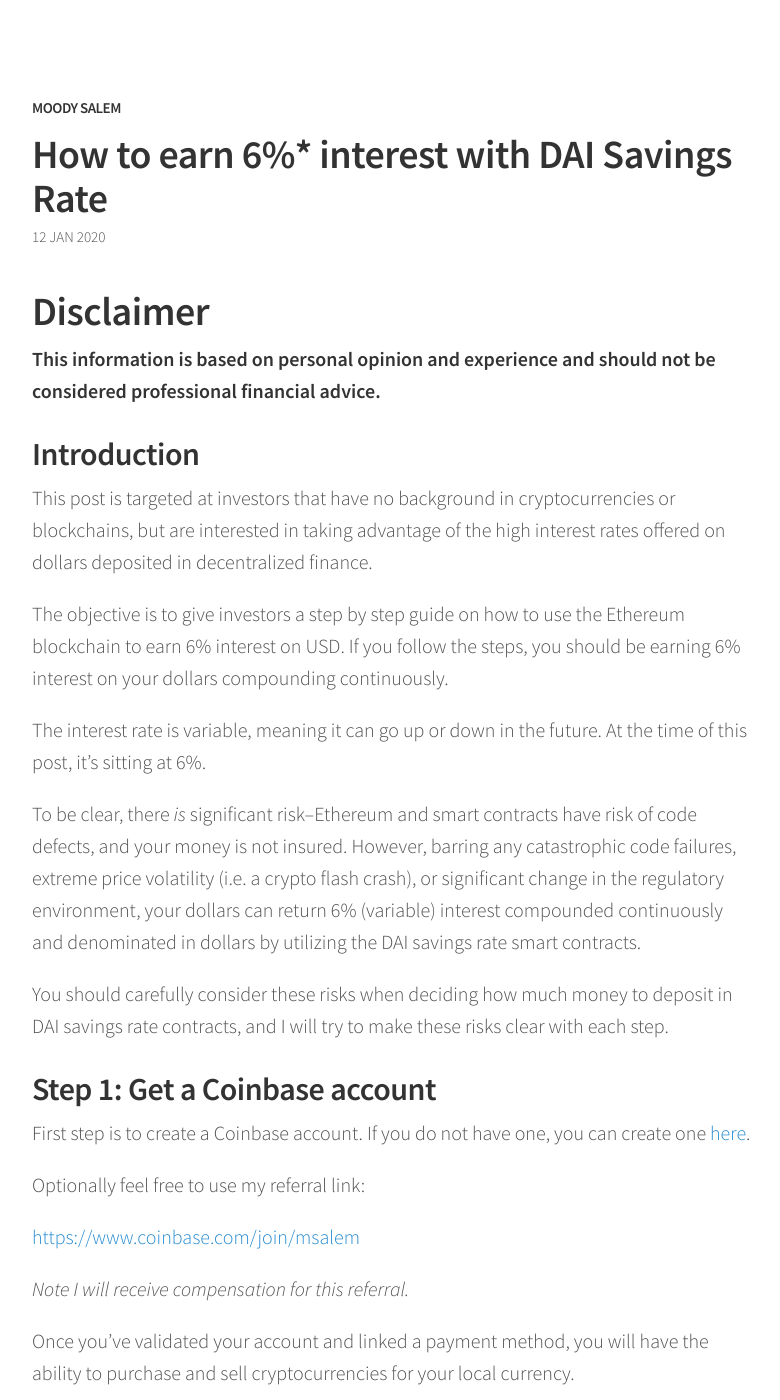
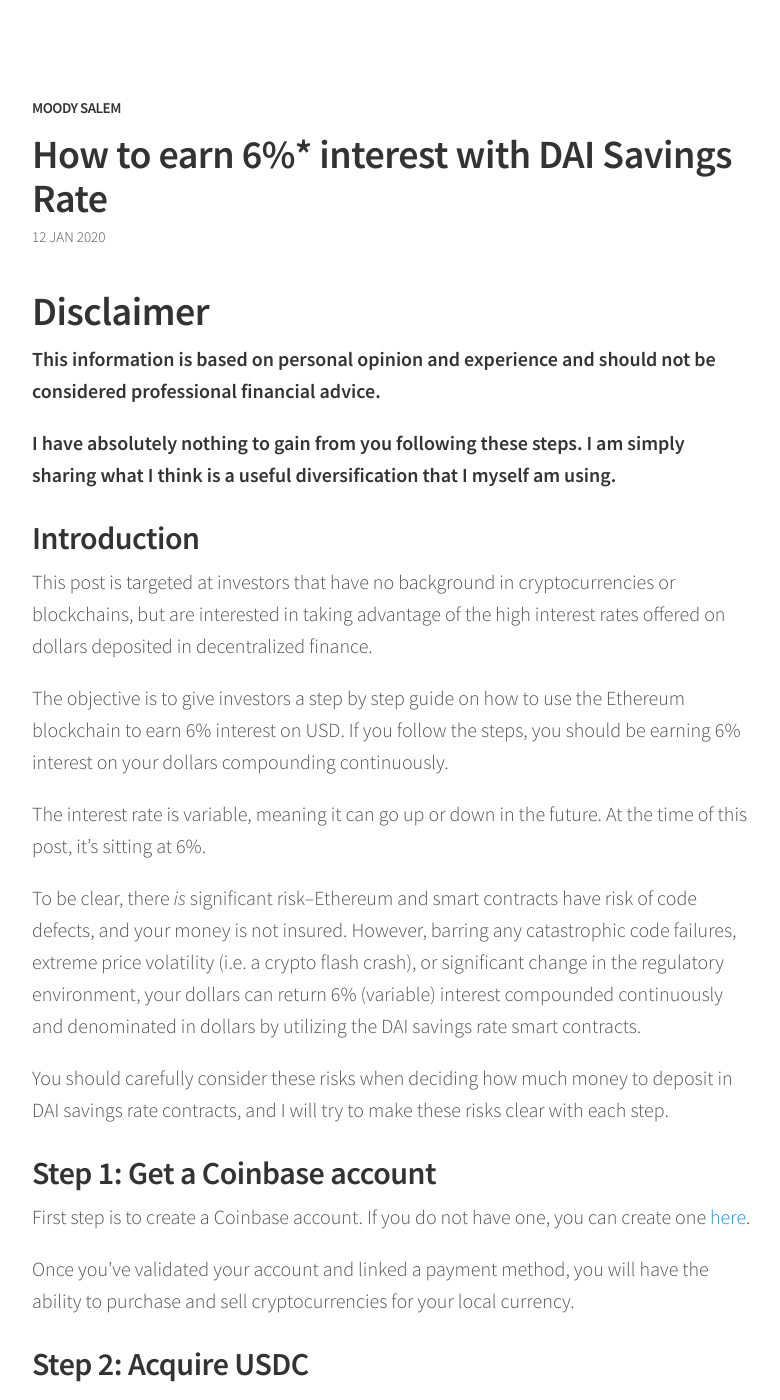
Before and after one commit to moodysalem/moodysalem.github.io, a Jekyll site: the page built from _posts/2020-01-12-earning_6_percent_interest_with_dai_savings_rate.markdown, in a window 1280 px wide and 1400 px high. Shown: the whole window, without its empty margins (248-1028 px from the left). Built offline with Jekyll 4.4.1, drawn with Linux system fonts in a browser that asks for light colours; nearby versions of some CDN libraries; comment, search, counter and statistics services are not loaded.

Commit message:
Update 2020-01-12-earning_6_percent_interest_with_dai_savings_rate.markdown

```diff
--- a/_posts/2020-01-12-earning_6_percent_interest_with_dai_savings_rate.markdown
+++ b/_posts/2020-01-12-earning_6_percent_interest_with_dai_savings_rate.markdown
@@ -8,6 +8,8 @@
 # Disclaimer
 
 **This information is based on personal opinion and experience and should not be considered professional financial advice.**
+
+**I have absolutely nothing to gain from you following these steps. I am simply sharing what I think is a useful diversification that I myself am using.**
 
 ## Introduction
 
@@ -29,12 +31,6 @@
 ## Step 1: Get a Coinbase account
 
 First step is to create a Coinbase account. If you do not have one, you can create one [here](https://www.coinbase.com/signup).
-
-Optionally feel free to use my referral link:
-
-[https://www.coinbase.com/join/msalem](https://www.coinbase.com/join/msalem)
-
-_Note I will receive compensation for this referral._
 
 Once you've validated your account and linked a payment method, you will have the ability to purchase and sell cryptocurrencies for your local currency.
 
```
